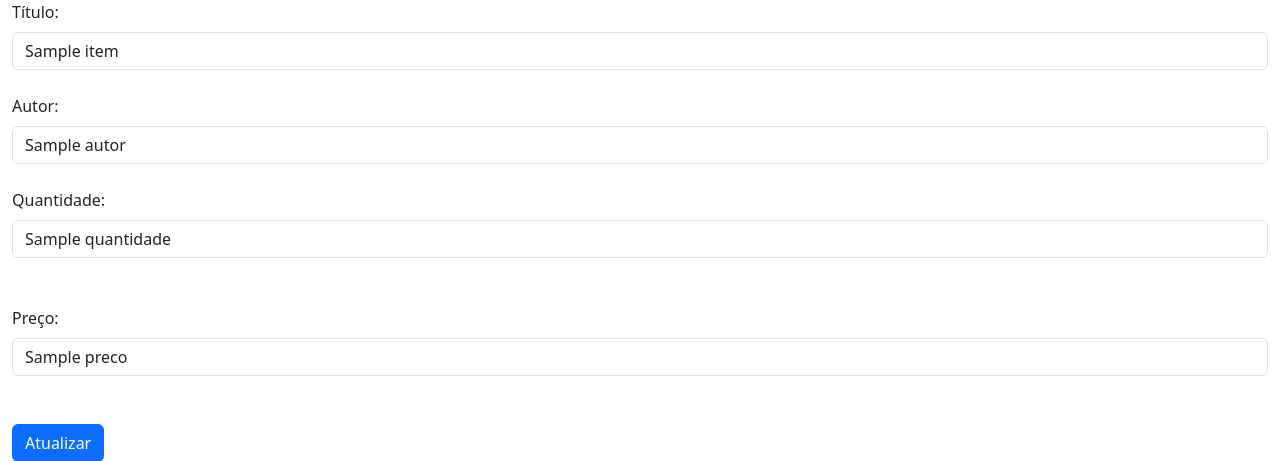
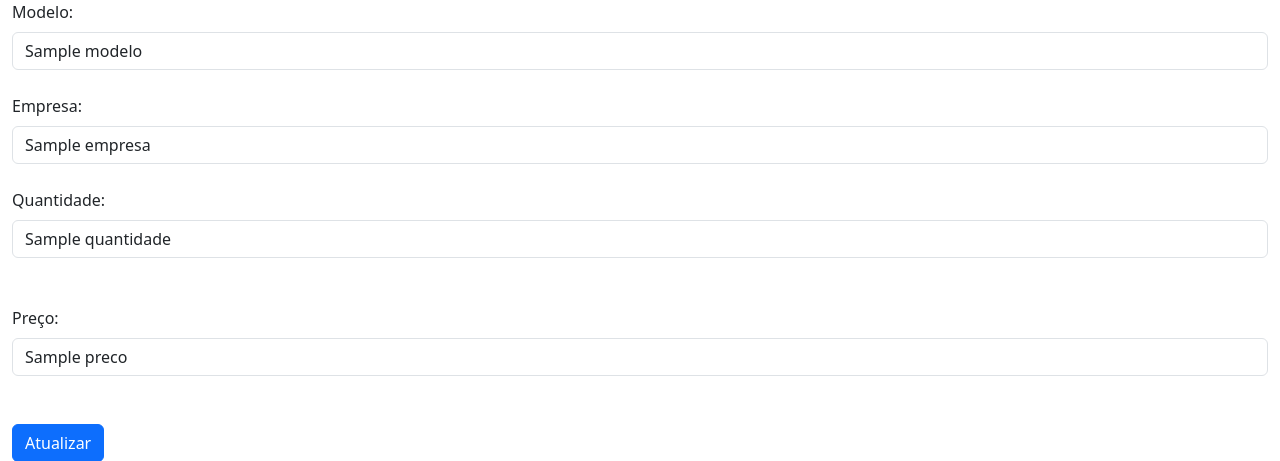
Before and after one commit to Henriques100/GES16-C216L1-2024.2, a Flask app: page /atualizar/1 in a window 1280 px wide. Shown: the part 56-517 px from the top of the page. Run offline with Flask 3, Linux system fonts and the light colour scheme; a database or web service that is not in the repository returns one stand-in record (values such as "Sample title"); data that the repository does not hold is empty.

Commit message:
tarefa quase concluída

```diff
--- a/frontend/app.py
+++ b/frontend/app.py
@@ -20,7 +20,7 @@ def inserir_esportivo_form():
 # Rota para enviar os dados do formulário de cadastro para a API
 @app.route('/inserir', methods=['POST'])
 def inserir_esportivo():
-    modelo = request.form.get['modelo']
+    modelo = request.form['modelo']
     empresa = request.form['empresa']
     quantidade = request.form['quantidade']
     preco = request.form['preco']
--- a/frontend/templates/atualizar.html
+++ b/frontend/templates/atualizar.html
@@ -26,10 +26,10 @@
     <script src="https://cdn.jsdelivr.net/npm/bootstrap@5.3.3/dist/js/bootstrap.bundle.min.js" integrity="sha384-YvpcrYf0tY3lHB60NNkmXc5s9fDVZLESaAA55NDzOxhy9GkcIdslK1eN7N6jIeHz" crossorigin="anonymous"></script>
     <div class="container-fluid">
         <form action="/atualizar/{{ esportivo.id }}" method="POST">
-            <label for="titulo" class="form-label">Título:</label><br>
-            <input type="text" id="modelo" name="Modelo" value="{{ esportivo.titulo }}" class="form-control"><br>
-            <label for="autor" class="form-label">Autor:</label><br>
-            <input type="text" id="empresa" name="Empresa" value="{{ esportivo.autor }}" class="form-control"><br>
+            <label for="modelo" class="form-label">Modelo:</label><br>
+            <input type="text" id="modelo" name="Modelo" value="{{ esportivo.modelo }}" class="form-control"><br>
+            <label for="autor" class="form-label">Empresa:</label><br>
+            <input type="text" id="empresa" name="Empresa" value="{{ esportivo.empresa }}" class="form-control"><br>
             <label for="quantidade" class="form-label">Quantidade:</label><br>
             <input type="text" id="quantidade" name="quantidade" value="{{ esportivo.quantidade }}" class="form-control"><br><br>
             <label for="preco" class="form-label">Preço:</label><br>
--- a/frontend/templates/cadastro.html
+++ b/frontend/templates/cadastro.html
@@ -36,7 +36,7 @@
             <input type="text" id="quantidade" name="quantidade" class="form-control" placeholder="890"><br><br>
 
             <label for="preco" class="form-label">Preço:</label><br>
-            <input type="text" id="preco" name="preco" class="form-control" placeholder="200,00"><br><br>
+            <input type="text" id="preco" name="preco" class="form-control" placeholder="200.00"><br><br>
 
             <input type="submit" value="Inserir" class="btn btn-primary">
         </form>
--- a/frontend/templates/estoque.html
+++ b/frontend/templates/estoque.html
@@ -24,7 +24,7 @@
         </div>
     </nav>
     <script src="https://cdn.jsdelivr.net/npm/bootstrap@5.3.3/dist/js/bootstrap.bundle.min.js" integrity="sha384-YvpcrYf0tY3lHB60NNkmXc5s9fDVZLESaAA55NDzOxhy9GkcIdslK1eN7N6jIeHz" crossorigin="anonymous"></script>
-    {% if esportivo %}
+    {% if esportivos %}
     <table border="1" class="table">
         <thead>
             <tr>
```
Also changed, not shown: aulas/Exercício_Prática_6/img/CadastrarEsportivo.png (deleted), aulas/Exercício_Prática_6/img/Exclusão_Produtos_Estoque.png (added), aulas/Exercício_Prática_6/img/Execução_Docker_Desktop.png (added), aulas/Exercício_Prática_6/img/PáginaVendaProduto.png (added), aulas/Exercício_Prática_6/img/Página_Formulário_Atualizar_Esportivo.png (added), aulas/Exercício_Prática_6/img/Página_Formulário_Cadastro_Esportivo.png (added), aulas/Exercício_Prática_6/img/Página_Formulário_Vender_Esportivo.png (added), aulas/Exercício_Prática_6/img/StockPage.png.
